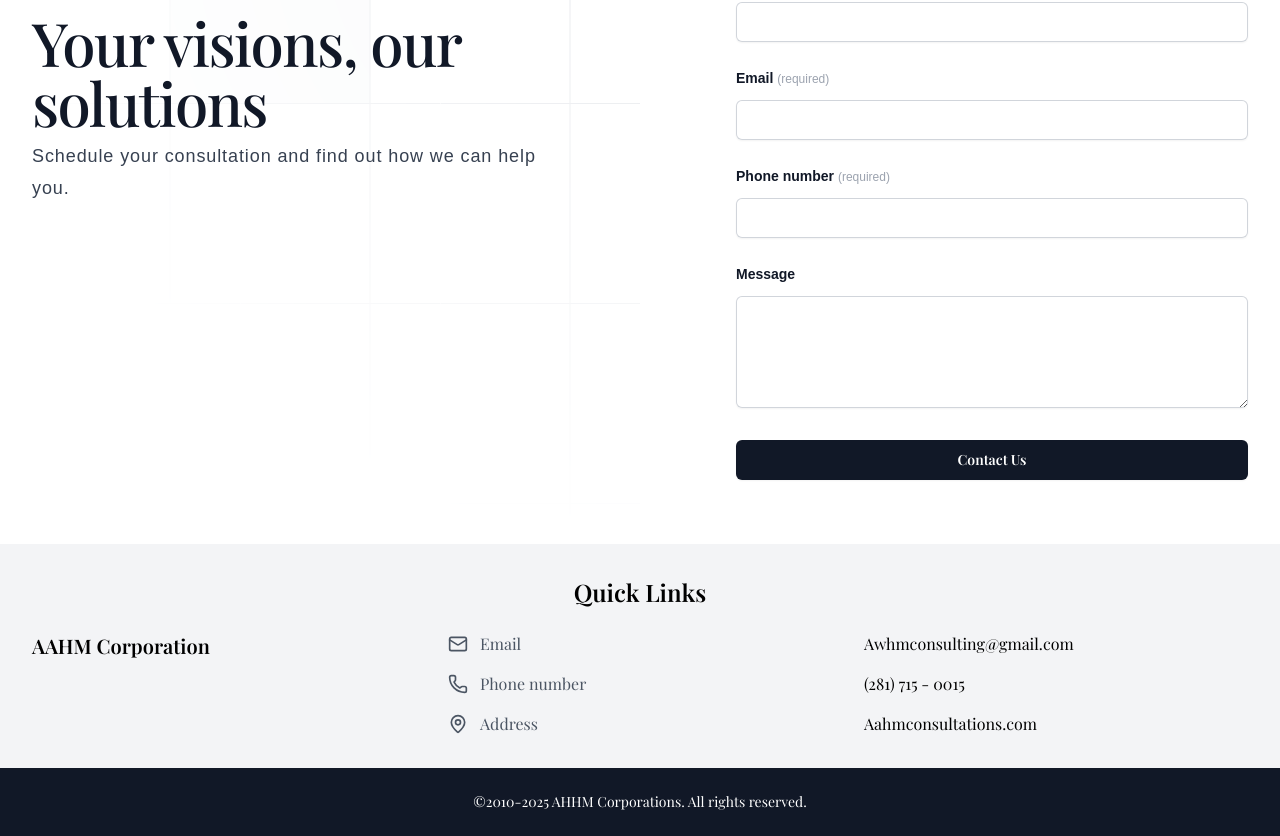
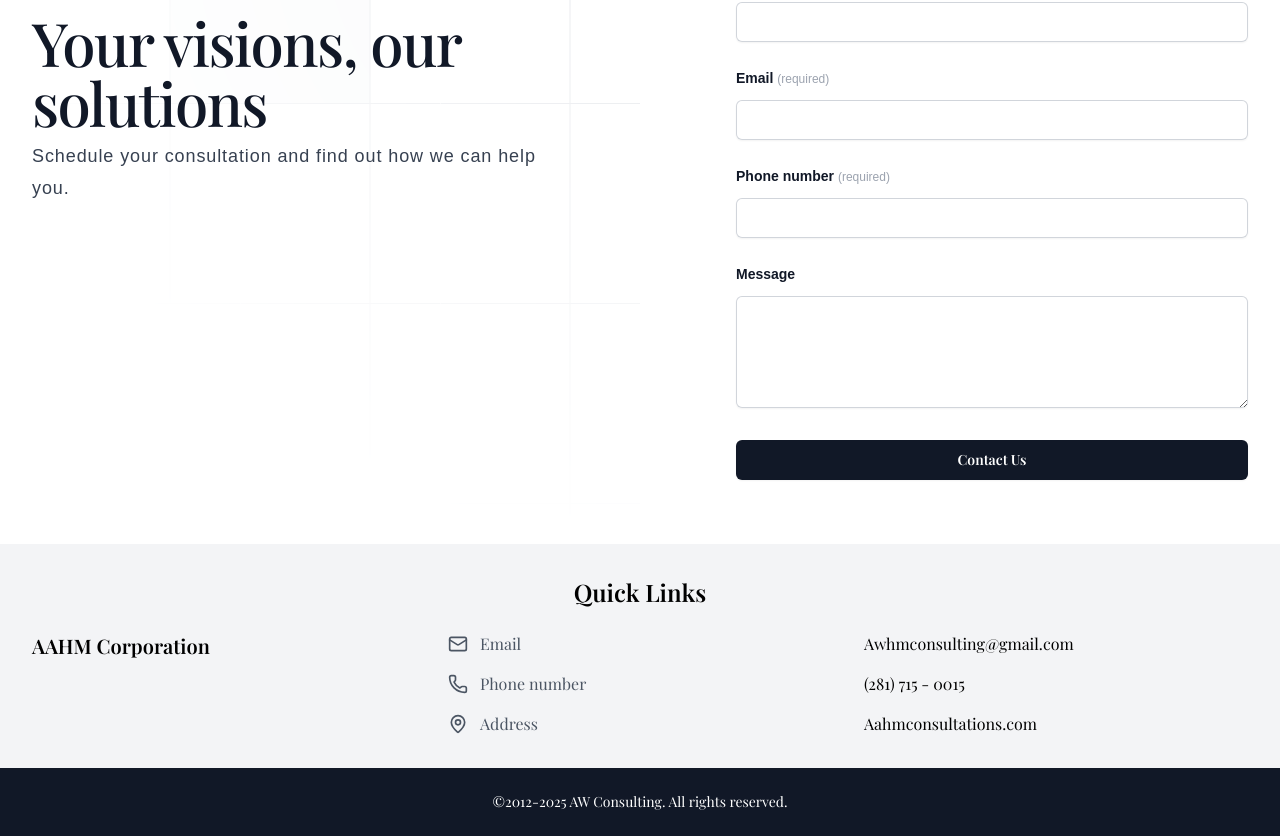
Before and after one commit to DrRhea/company_profile_usa, a Next.js app: page / in a window 1280 px wide. Shown: the part 3477-4313 px from the top of the page. Built offline with nearby package versions, Linux system fonts and the light colour scheme; a web font is replaced by a local one.

Commit message:
fix: name in the copyright section

```diff
--- a/src/app/components/Copyright.js
+++ b/src/app/components/Copyright.js
@@ -5,7 +5,8 @@ const Copyright = () => {
     <footer className="bg-gray-900">
       <div className="mx-auto max-w-7xl px-6 py-6 md:flex md:items-center md:justify-center lg:px-8">
           <div className="md:order-1 md:mt-0">
-              <p className="text-center text-sm leading-5 text-white">&copy;2010-2025 AHHM Corporations. All rights reserved.</p>
+              <p className="text-center text-sm leading-5 text-white">
+                &copy;2012-2025 AW Consulting. All rights reserved.</p>
           </div>
       </div>
     </footer>
```
